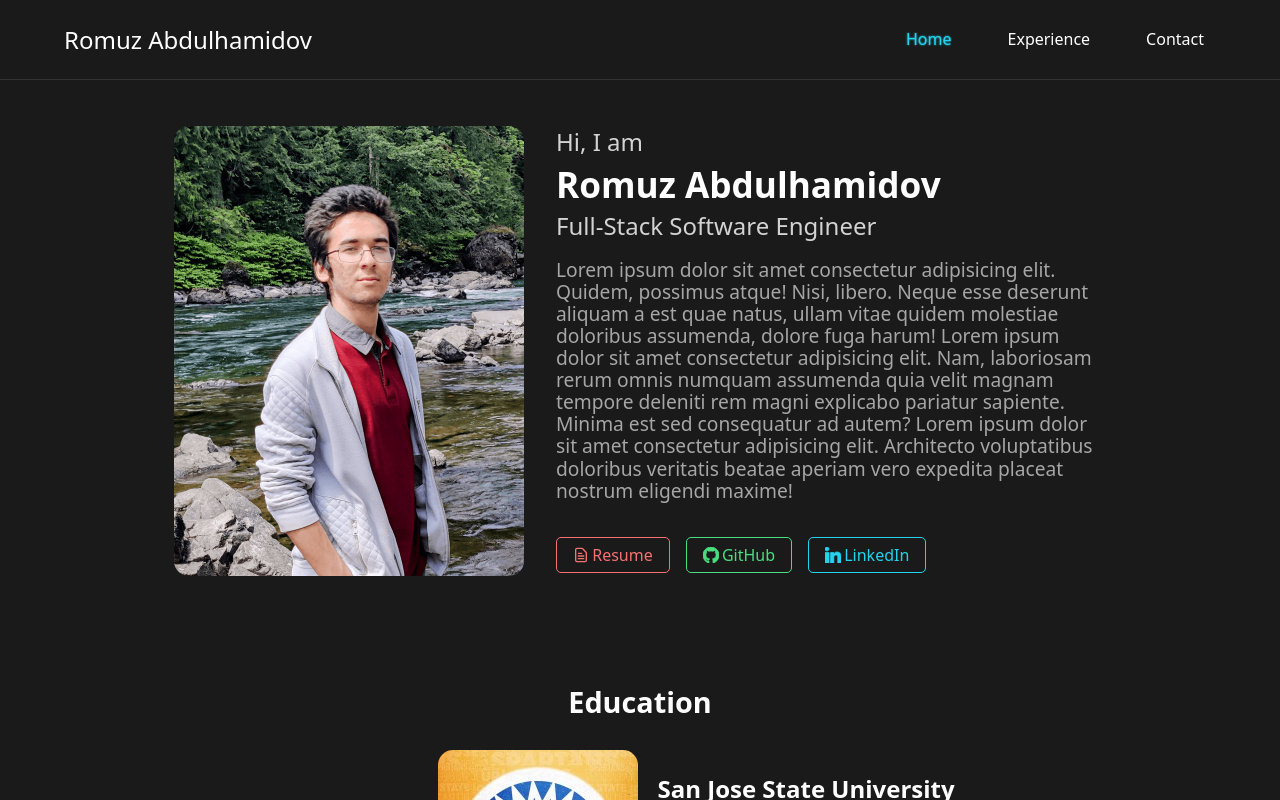
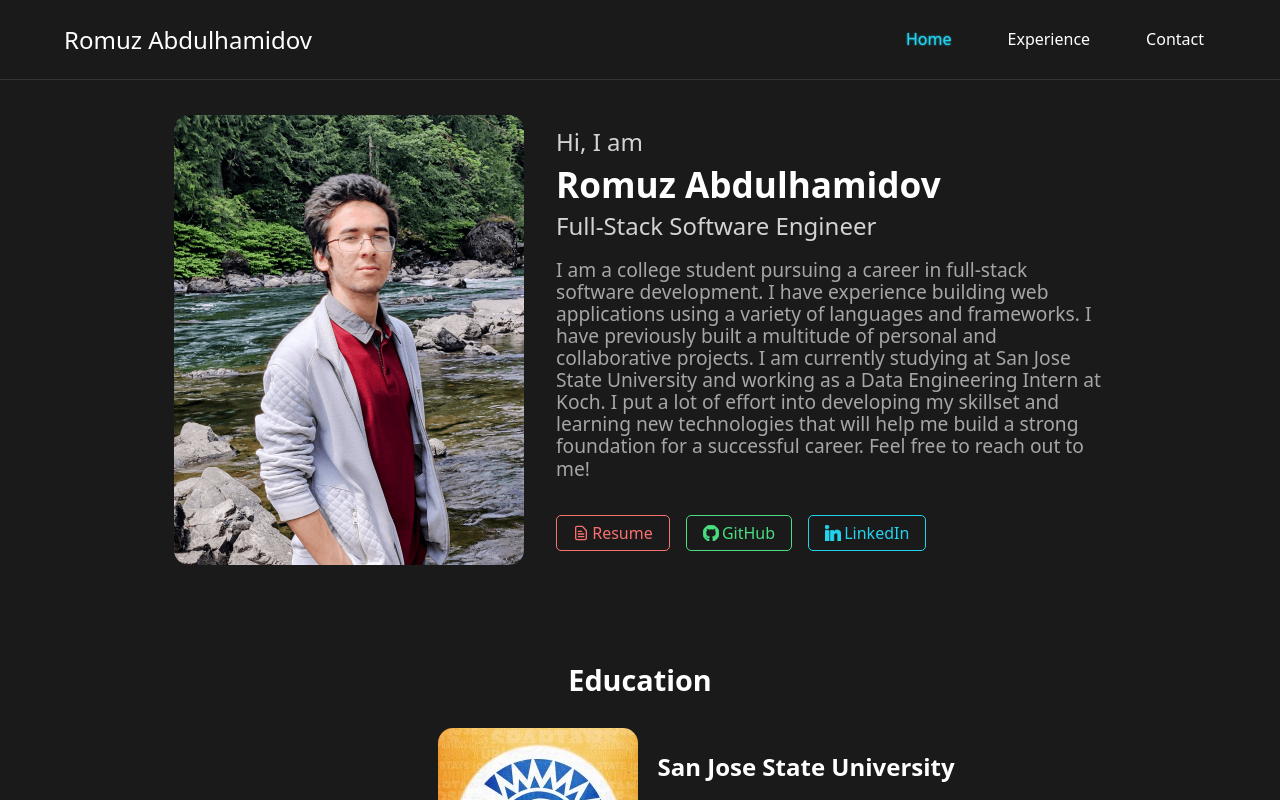
Before and after one commit to Rha02/portfolio, a SvelteKit app: page / in a window 1280 px wide. Shown: the top 800 px of the page. Built offline with nearby package versions, Linux system fonts and the light colour scheme.

Commit message:
Added Bio + Resume

```diff
--- a/src/routes/+page.svelte
+++ b/src/routes/+page.svelte
@@ -17,18 +17,18 @@
 				</div>
 				<div class="profile-description">
 					<p>
-						Lorem ipsum dolor sit amet consectetur adipisicing elit. Quidem, possimus atque! Nisi,
-						libero. Neque esse deserunt aliquam a est quae natus, ullam vitae quidem molestiae
-						doloribus assumenda, dolore fuga harum! Lorem ipsum dolor sit amet consectetur
-						adipisicing elit. Nam, laboriosam rerum omnis numquam assumenda quia velit magnam
-						tempore deleniti rem magni explicabo pariatur sapiente. Minima est sed consequatur ad
-						autem? Lorem ipsum dolor sit amet consectetur adipisicing elit. Architecto voluptatibus
-						doloribus veritatis beatae aperiam vero expedita placeat nostrum eligendi maxime!
+						I am a college student pursuing a career in full-stack software development. I have
+						experience building web applications using a variety of languages and frameworks. I have
+						previously built a multitude of personal and collaborative projects. I am currently
+						studying at San Jose State University and working as a Data Engineering Intern at Koch.
+						I put a lot of effort into developing my skillset and learning new technologies that
+						will help me build a strong foundation for a successful career. Feel free to reach out to
+						me!
 					</p>
 				</div>
 			</div>
 			<div class="profile-buttons">
-				<Button element="a" href="/" target="_blank" variant="outline" color="red">
+				<Button element="a" href="https://drive.google.com/file/d/1PvI9b8N9Bjc9AksoAE2HxKYmC1Hzpanv/view" target="_blank" variant="outline" color="red">
 					<FileIcon width={16} height={16} stroke="#f87171" />Resume
 				</Button>
 				<Button
--- a/src/routes/experience/+page.svelte
+++ b/src/routes/experience/+page.svelte
@@ -15,7 +15,7 @@
         </div>
         <div class="project">
             <div class="header">
-                <h2>Project 1</h2>
+                <h2>Project 2</h2>
             </div>
             <div class="body">
                 <p>Coming soon...</p>
@@ -23,7 +23,7 @@
         </div>
         <div class="project">
             <div class="header">
-                <h2>Project 1</h2>
+                <h2>Project 3</h2>
             </div>
             <div class="body">
                 <p>Coming soon...</p>
@@ -31,7 +31,7 @@
         </div>
         <div class="project">
             <div class="header">
-                <h2>Project 1</h2>
+                <h2>Project 4</h2>
             </div>
             <div class="body">
                 <p>Coming soon...</p>
```
